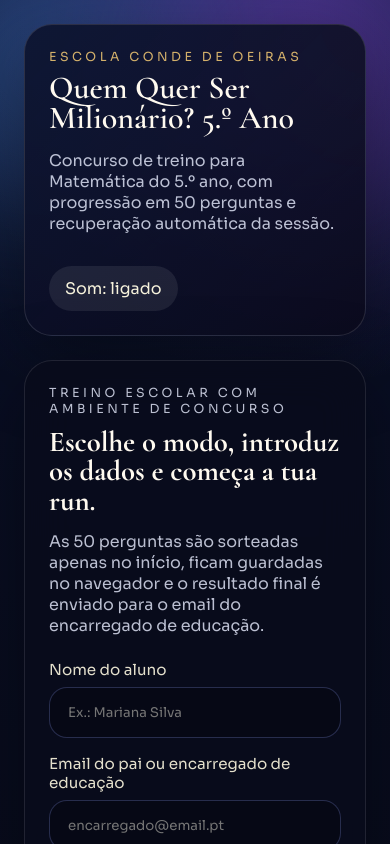
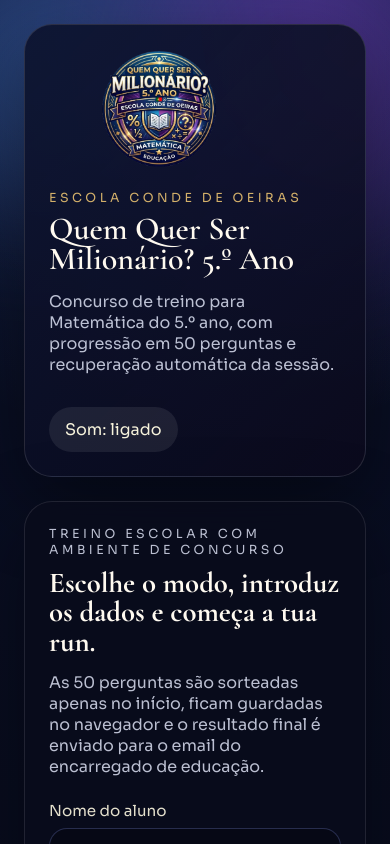
Before and after one commit to BrunoJacinto/SchoolQuizes, a Next.js app: page / in a window 390 px wide. Shown: the top 844 px of the page. Built offline with nearby package versions, Linux system fonts and the light colour scheme.

Commit message:
Add logo to app header
- Integrated quemquersemilionario.png into the header
- Added logo styling (120px height, responsive)

```diff
--- a/src/components/millionaire-app.module.css
+++ b/src/components/millionaire-app.module.css
@@ -64,6 +64,13 @@
   font-size: 0.78rem;
   letter-spacing: 0.28em;
   text-transform: uppercase;
+}
+
+.logo {
+  width: auto;
+  height: 120px;
+  margin-bottom: 16px;
+  object-fit: contain;
 }
 
 .title {
--- a/src/components/millionaire-app.tsx
+++ b/src/components/millionaire-app.tsx
@@ -354,6 +354,7 @@ export function MillionaireApp() {
 
       <header className={styles.header}>
         <div>
+          <img src="/quemquersemilionario.png" alt={APP_NAME} className={styles.logo} />
           <p className={styles.schoolLabel}>{SCHOOL_NAME}</p>
           <h1 className={styles.title}>{APP_NAME}</h1>
           <p className={styles.subtitle}>
```
Also changed, not shown: public/quemquersemilionario.png (added).
